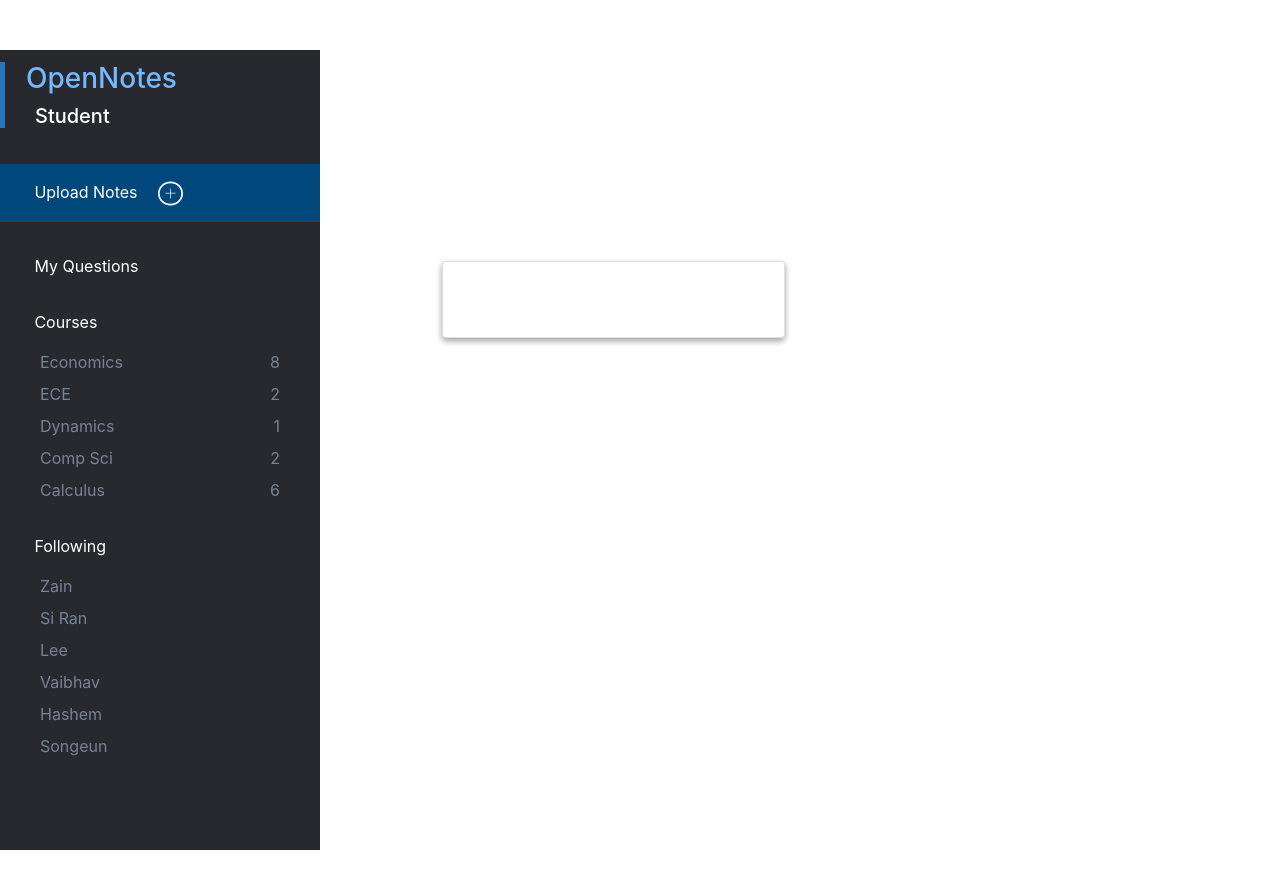
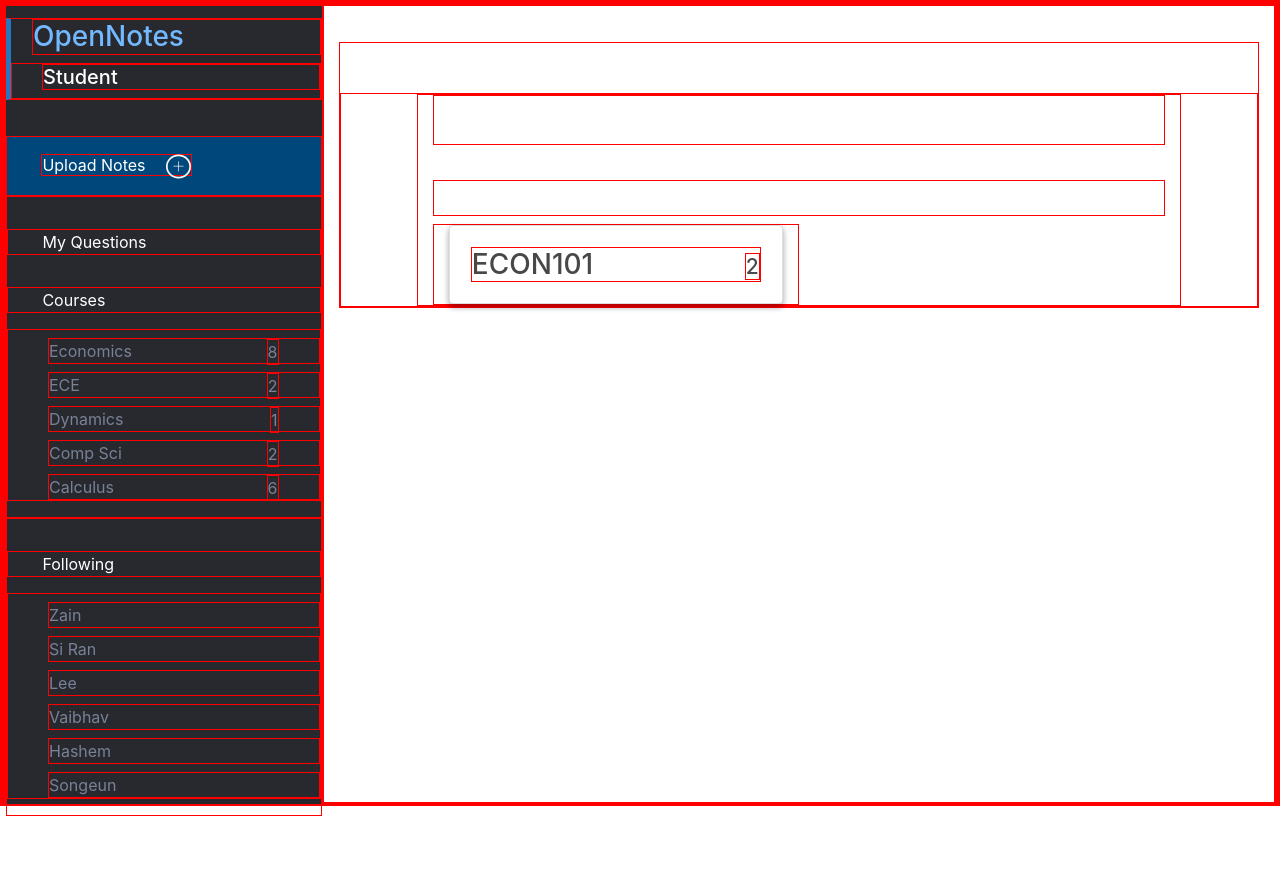
Before and after one commit to halnader/open-note, a React (Create React App) app in the folder client/: page /dashboard in a window 1280 px wide. After the commit the page ends 816 px from the top, so only its background shows below. Built offline with nearby package versions, Linux system fonts and the light colour scheme; no server answers.

Commit message:
fixed container

```diff
--- a/client/public/styles/nav.css
+++ b/client/public/styles/nav.css
@@ -1,7 +1,6 @@
 .navbar-bg {
   padding: 0;
   height: 100vh;
-  position: absolute;
   background-color: #28292F;
 }
 
--- a/client/public/styles/style.css
+++ b/client/public/styles/style.css
@@ -1,9 +1,11 @@
-
 body {
-  margin: 0;
-  padding: 0;
   font-family: 'Roboto', sans-serif;
 }
+
+* {
+  border: 1px solid red;
+}
+
 .navbar-light .navbar-brand {
   font-size: 35px;
   font-weight: bold;
@@ -17,9 +19,9 @@ body {
   text-align: left;
   padding-top: 50px;
   color: white;
-  height: 100vh;
   width: 100%;
 }
+
 #background-photo {
 height: 100%;
 back-ground position: center;
@@ -39,4 +41,5 @@ back-ground position: center;
 
 .card {
   box-shadow: 0 3px 6px rgba(0,0,0,0.16), 0 3px 6px rgba(0,0,0,0.23);
+  color: #484848;
 }
--- a/client/src/dashboard.js
+++ b/client/src/dashboard.js
@@ -12,8 +12,8 @@ class Dashboard extends React.Component {
 
   render() {
     return(
-      <div className="container-fluid">
-        <div className="row no-gutter">
+      <div className="container-fluid" style={{paddingTop: "0", height: "100vh"}}>
+        <div className="row no-gutter" style={{height: "100vh"}}>
           <Nav/>
           <div className="col-9">
             <div className="container-fluid" style={{marginTop: "2.25em"}}>
--- a/client/src/landing_page.js
+++ b/client/src/landing_page.js
@@ -29,7 +29,7 @@ class LandingPage extends React.Component {
       </nav>
 
 <div>
-    <div class="container-fluid" style={{backgroundImage: "url(./backgroundphoto.jpg)" }}>
+    <div style={{backgroundImage: "url(./backgroundphoto.jpg)", height: "100vh" }}>
         <div class="row justify-content-md-center">
           <div class= "col-5">
             <h1> Access the best notes available online. </h1>
```
